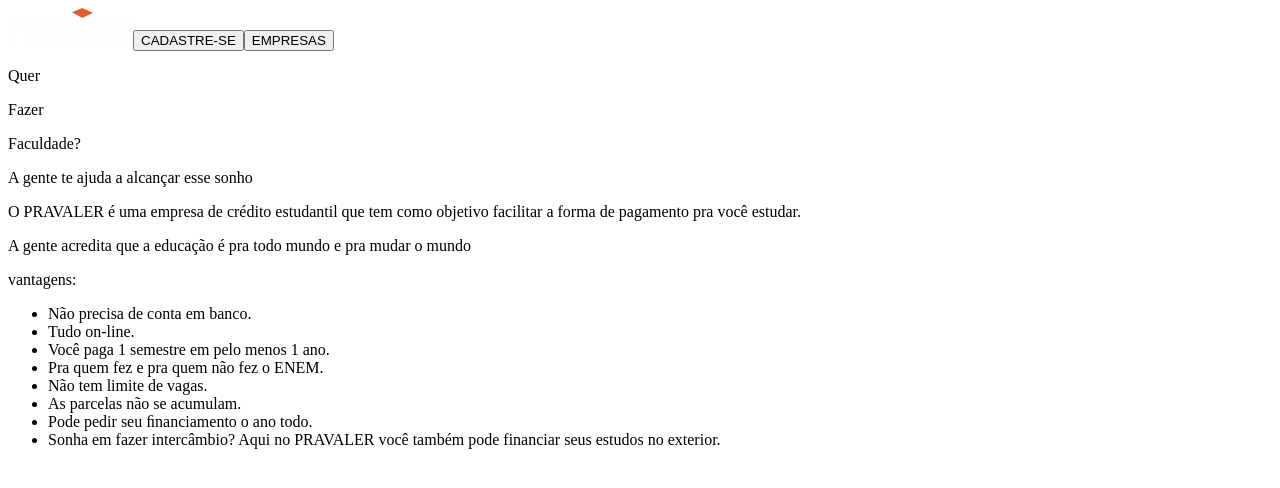
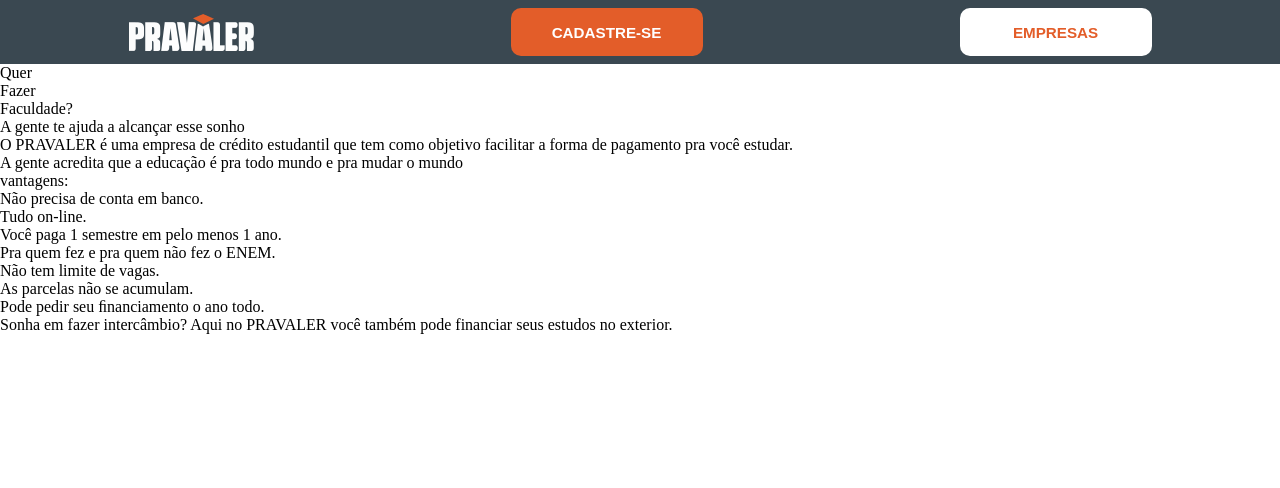
Before and after one commit to GioLeme/talent-fest, a React (Create React App) app in the folder pravaler-project/: page / in a window 1280 px wide. Shown: the top 488 px of the page. Built offline with nearby package versions, Linux system fonts and the light colour scheme.

Commit message:
nav css ok

```diff
--- a/pravaler-project/src/components/nav/nav.css
+++ b/pravaler-project/src/components/nav/nav.css
@@ -0,0 +1,107 @@
+/*MOBILE*/
+@media (max-width: 700px){
+*{
+  margin: 0;
+  padding: 0;
+  border: none;
+}
+.nav-bg {
+  background-color: #3A4851;
+  width: 100vw;
+  height: 8vh;
+  display: flex;
+  align-items: center;
+  justify-content: space-around;
+}
+.nav-logo{
+  width: 27vw;
+  margin-left: 3vw;
+}
+.register-nav-btn{
+  color: #ffffff;
+  background-color: #E35D29;
+  font-size: 95%;
+  width: 40vw;
+  margin-left: 3%;
+  margin-right: 2%;
+  border-radius: 10px;
+  padding: 2%;
+  text-transform: uppercase;
+  font-weight: bold;
+}
+.register-nav-btn:hover{
+  color: #E35D29;
+  background-color: #ffffff;
+  cursor: pointer;
+}
+.company-nav-btn{
+  color: #E35D29;
+  background-color: #ffffff;
+  font-size: 95%;
+  border-radius: 10px;
+  margin-right: 2%;
+  padding: 2%;
+  text-transform: uppercase;
+  font-weight: bold;
+}
+.company-nav-btn:hover{
+  color: #ffffff;
+  background-color: #E35D29;
+  cursor: pointer;
+}
+}
+
+/*WEB*/
+@media (max-width: 1900px) and (min-width: 700px){
+*{
+  margin: 0;
+  padding: 0;
+  border:none;
+}
+.nav-bg {
+  background-color: #3A4851;
+  width: 100vw;
+  height: 8vh;
+  display: flex;
+  align-items: center;
+  justify-content: space-around;
+}
+.register-nav-btn{
+  color: #ffffff;
+  background-color: #E35D29;
+  font-size: 95%;
+  width: 15vw;
+  height: 6vh;
+  border-radius: 10px;
+  text-transform: uppercase;
+  font-weight: bold;
+}
+.register-nav-btn:hover{
+  color: #E35D29;
+  background-color: #ffffff;
+  cursor: pointer;
+}
+.register-nav-btn:active{
+  color: #ffffff;
+  background-color: #E35D29;
+}
+.company-nav-btn{
+  color: #E35D29;
+  background-color: #ffffff;
+  font-size: 95%;
+  width: 15vw;
+  height: 6vh;
+  border-radius: 10px;
+  text-transform: uppercase;
+  font-weight: bold;
+}
+.company-nav-btn:hover{
+  color: #ffffff;
+  background-color: #E35D29;
+  cursor: pointer;
+}
+.company-nav-btn:active{
+  color: #E35D29;
+  background-color: #ffffff;
+}
+}
--- a/pravaler-project/src/components/nav/nav.js
+++ b/pravaler-project/src/components/nav/nav.js
@@ -1,12 +1,13 @@
 import React from 'react';
 import logo from '../../images/logo-negativo.png'
+import '../nav/nav.css'
 
 function Nav() {
   return (
-    <section>
-      <img src={logo} alt="Logo Pravaler" />
-      <button>CADASTRE-SE</button>
-      <button>EMPRESAS</button>
+    <section className='nav-bg'>
+      <img className='nav-logo' src={logo} alt='Logo Pravaler' />
+      <button className='register-nav-btn'>Cadastre-se</button>
+      <button className='company-nav-btn'>Empresas</button>
     </section>
   )
 }
```
